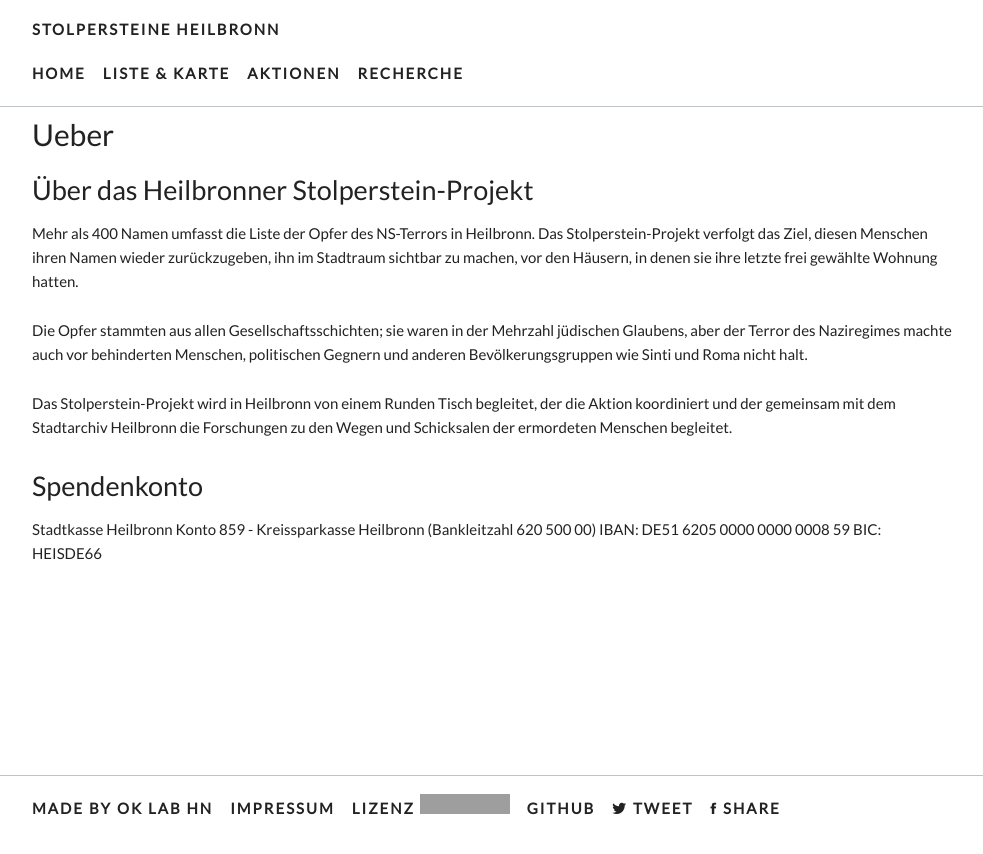
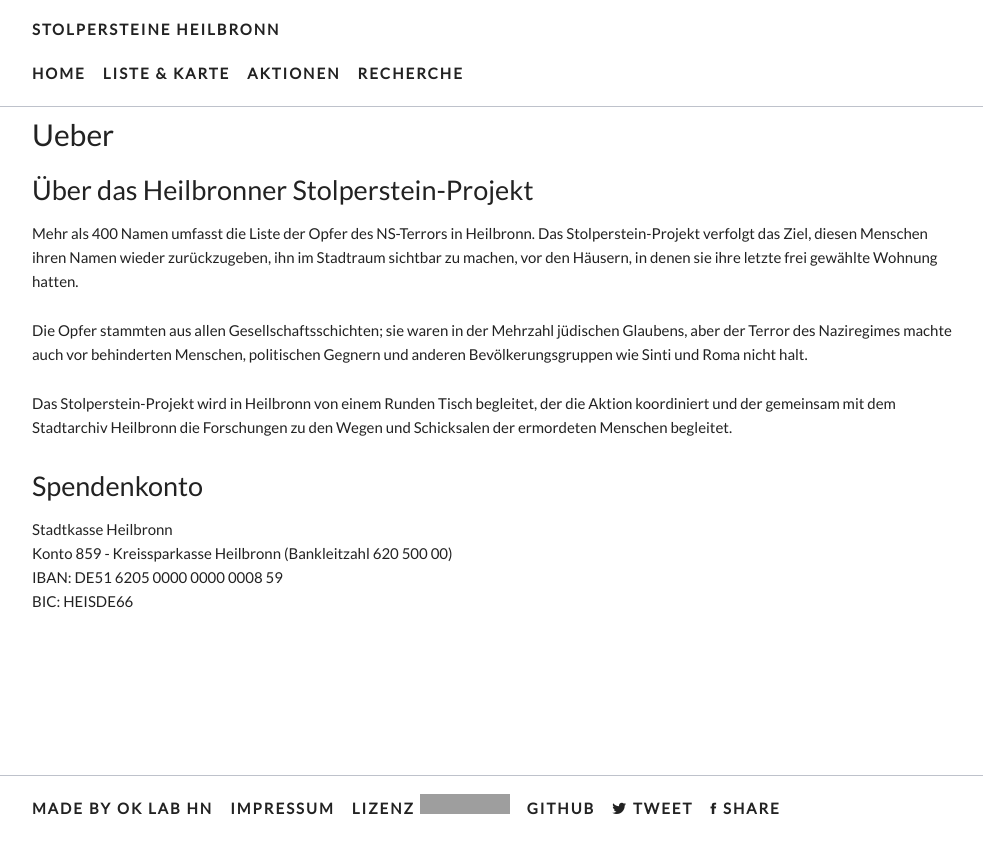
Before and after one commit to opendata-heilbronn/stolpersteine, a Jekyll site: the page built from ueber.md, in a window 1280 px wide. Shown: the top 854 px of the page, without its empty margins (148-1131 px from the left). Built offline with Jekyll 4.4.1, drawn with Linux system fonts in a browser that asks for light colours; nearby versions of some CDN libraries; some web fonts are replaced; our own code applies the rules of GitHub Pages for plain Markdown files; grey boxes are pictures that could not be loaded.

Commit message:
Updated Ueber

```diff
--- a/ueber.md
+++ b/ueber.md
@@ -11,14 +11,10 @@ Die Opfer stammten aus allen Gesellschaftsschichten; sie waren in der Mehrzahl j
 </p><p>
 Das Stolperstein-Projekt wird in Heilbronn von einem Runden Tisch begleitet, der die Aktion koordiniert und der gemeinsam mit dem Stadtarchiv Heilbronn die Forschungen zu den Wegen und Schicksalen der ermordeten Menschen begleitet.
 </p><h2>
-
 Spendenkonto
-
-</h2><p>
+</h2>
 
 Stadtkasse Heilbronn
 Konto 859 - Kreissparkasse Heilbronn (Bankleitzahl 620 500 00)
 IBAN: DE51 6205 0000 0000 0008 59
 BIC: HEISDE66
-
-</p>
```
